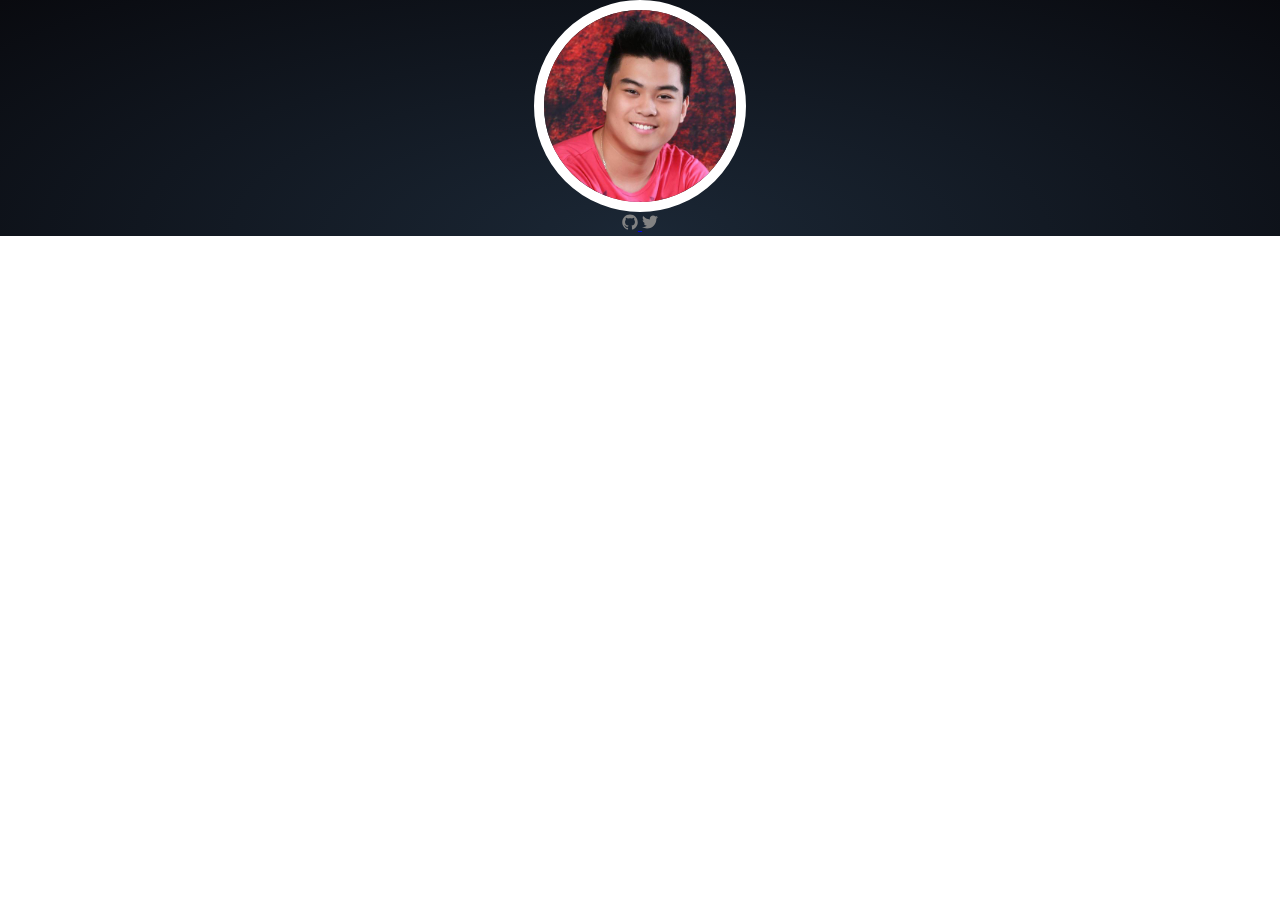
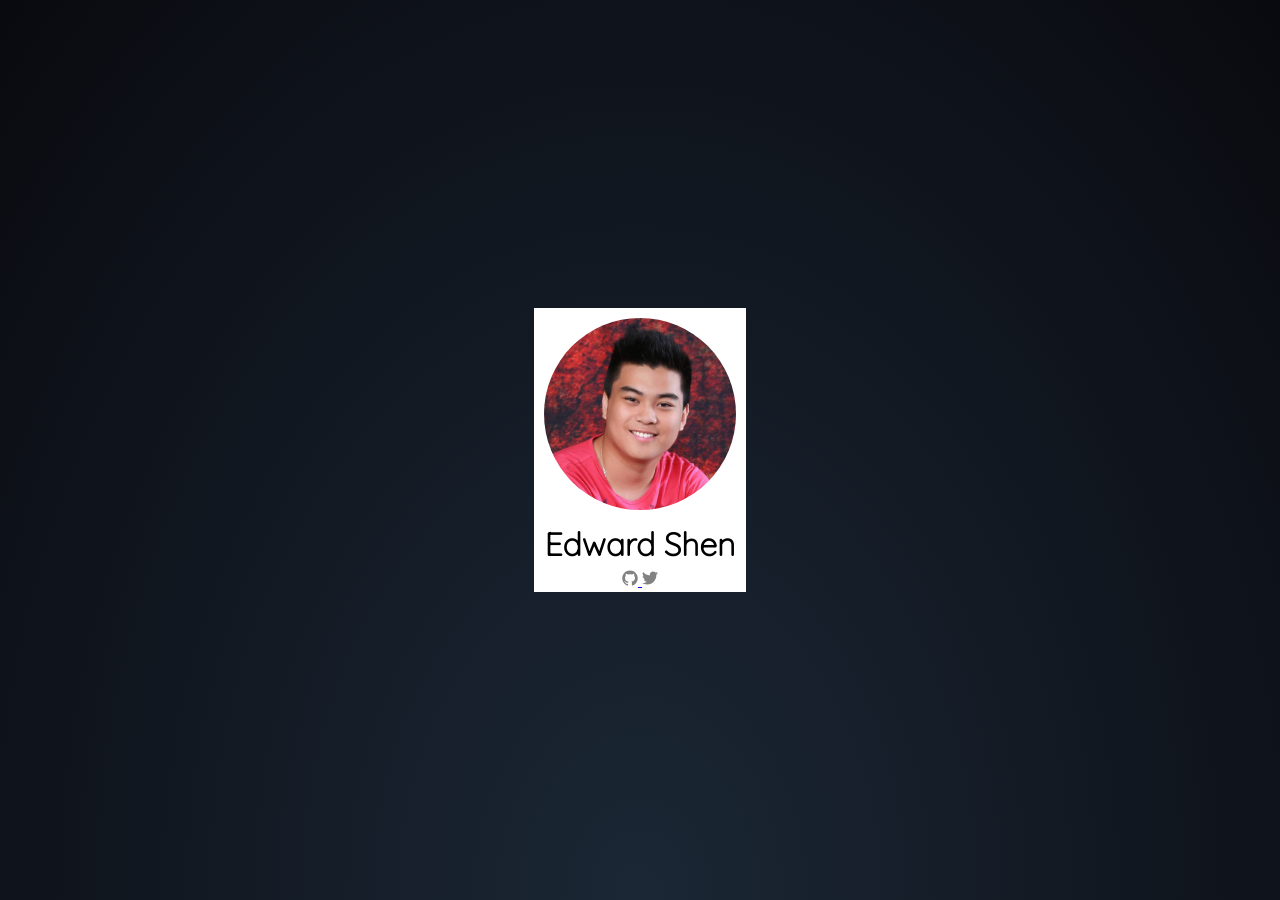
Before and after one commit to edward-shen/edward-shen.github.io, a Jekyll site: the page built from index.md, in a window 1280 px wide. Built offline with Jekyll 4.4.1, drawn with Linux system fonts in a browser that asks for light colours.

Commit message:
added tilt effect

```diff
--- a/_layouts/home.html
+++ b/_layouts/home.html
@@ -4,8 +4,9 @@
 
 <body>
   <section id="intro">
-    <main aria-label="Content">
-      <img src="/assets/profile.jpg" data-tilt data-tilt-glare />
+    <main aria-label="Content" data-tilt>
+      <img src="/assets/profile.jpg" data-tilt-glare/>
+      <h1>Edward Shen</h1>
       <div id="social-icons">
         {% include icon-github.html username=site.github_username %}
         {% include icon-twitter.html username=site.twitter_username %}
--- a/assets/main.scss
+++ b/assets/main.scss
@@ -15,61 +15,37 @@
     }
 }
 
-
 @for $i from 1 through 6 {
     h#{$i} { font-family: 'Quicksand', sans-serif; }
 }
-
-header {
-    h1 { display: inline; }
-
-    a {
-        text-decoration: none;
-        display: flex;
-        align-items:center;
-    }
-
-    @include respond-to(handhelds) {
-        img { display: none; }
-        a { text-align: center; }
-    }
-
-    @include respond-to(medium-screens) {
-        img { padding: 0 8px; }
-    }
-
-    img {
-        min-width: 64px;
-        min-height: 64px;
-        width: $footer-height / 2;
-        height: $footer-height / 2;
-    }
+html {
+    height: 100%;
+    overflow: hidden;
 }
-
-@mixin hover-text-decor() {
-    &:hover { text-decoration: none; }
-}
-
-main {
-    display: inherit;
-}
-
 body {
+    background: radial-gradient(ellipse at bottom, #1B2735 0%, #090A0F 100%);
     display: flex;
     flex-direction: column;
-    margin: 0 auto;
-
+    margin: auto auto;
+    justify-content: center;
+    align-items: center;
+    height: 100%;
 }
 
 #intro {
-    background: radial-gradient(ellipse at bottom, #1B2735 0%, #090A0F 100%);
     main {
         display: flex;
         flex-direction: column;
         align-items: center;
         flex-wrap: wrap;
+        background-color: #FFF;
+        transform-style: preserve-3d;
     }
 
+    h1 {
+        transform: translateZ(20px);
+        margin: 0;
+    }
     img {
         border-radius: 50%;
         border: 10px solid #FFF;
@@ -80,8 +56,9 @@ body {
             height: $profile-image-size;
         }
     }
+
+    #social-icons {
+        transform-style: preserve-3d;
+        transform: translateZ(40px);
+    }
 }
-
-svg {
-    fill: #F00;
-}
```
